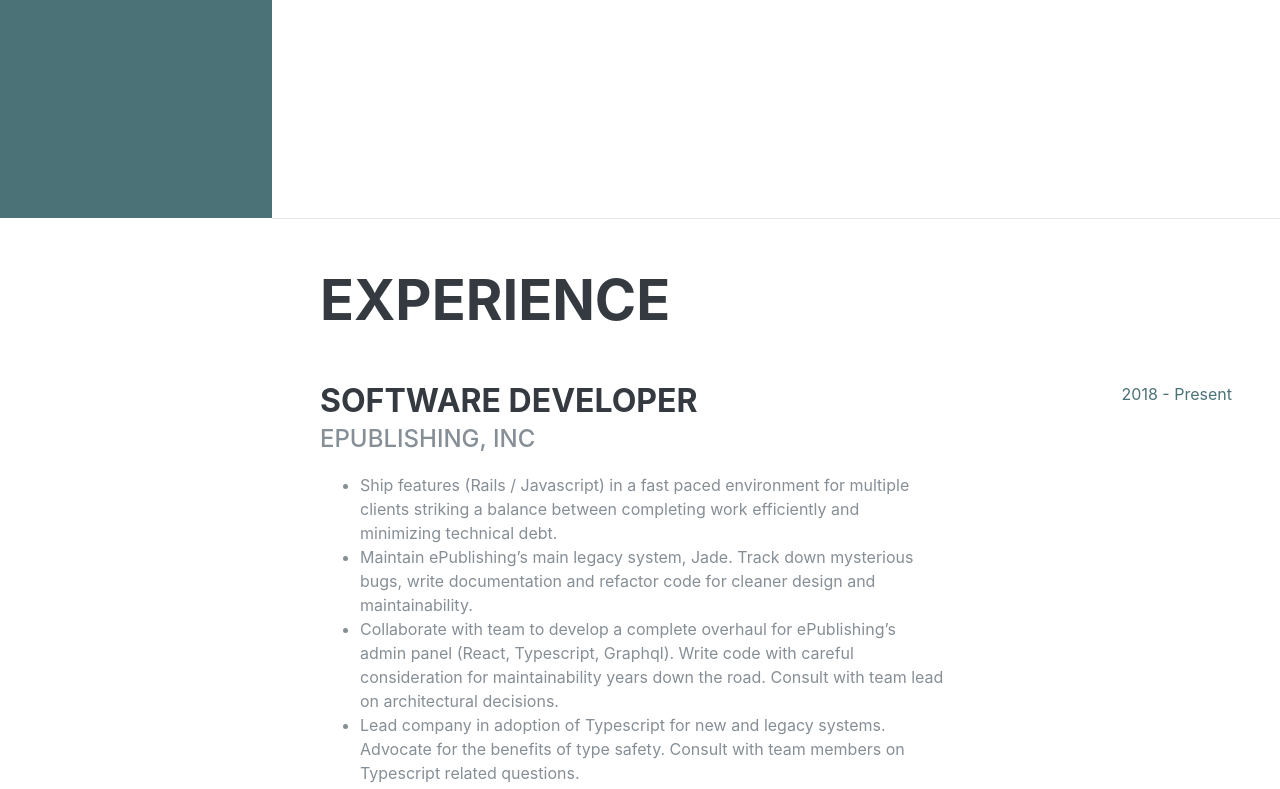
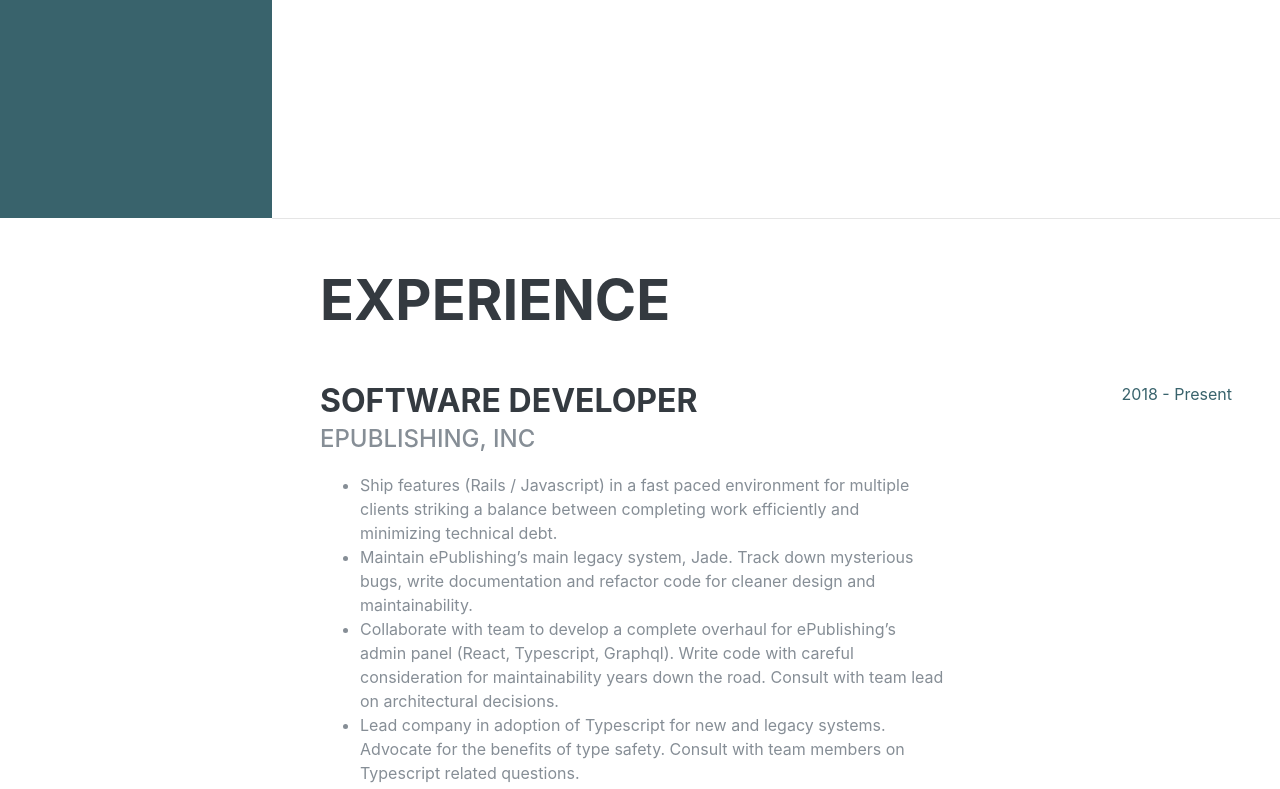
Before and after one commit to jstoebel/jstoebel_blog2, a Gatsby site: page / in a window 1280 px wide. Shown: the part 582-1371 px from the top of the page. Built offline with nearby package versions, Linux system fonts and the light colour scheme; Gatsby itself is replaced by a stand-in of ours; a web font is replaced by a local one.

Commit message:
color adds and GTC link

```diff
--- a/src/assets/sass/_bootstrap-overrides.scss
+++ b/src/assets/sass/_bootstrap-overrides.scss
@@ -7,10 +7,10 @@
 }
 
 a {
-  color: $primary;
+  color: $forest-green;
   &:hover,
   &:focus,
   &:active {
-    color: darken($primary, 15%);
+    color: darken($forest-green, 15%);
   }
 }
--- a/src/assets/sass/_variables.scss
+++ b/src/assets/sass/_variables.scss
@@ -21,9 +21,15 @@
 $red: #dc3545 !default;
 $orange: #bd5d38 !default;
 $yellow: #ffc107 !default;
-$green: #4B7277 !default;
 $teal: #000000 !default;
 $cyan: #17a2b8 !default;
+
+// my theme colors
+$green: #39636C !default;
+$forest-green: #454C20 !default;
+$brown: #282C00 !default;
+$sand: #8F7758 !default;
+$my-gray: #D3CDC0 !default;
 
 $primary: $green !default;
 $secondary: $gray-600 !default;
--- a/src/components/Values.js
+++ b/src/components/Values.js
@@ -10,6 +10,8 @@
 
     <h3>Take care of your humans</h3>
     <p>There is a prevailing narrative among developers that we are like Vulcans, perfectly logical and free from pesky emotions. In reality, emotions are at the core of the human existence -- they drive our basic neurological functions. If someone on your team is made to feel unworthy, unintelligent, unappreciated that has tangible consequences for your team. Its not something they can just "get over" or "grow a thicker skin" about. To say otherwise is to deny basic psychology. We are all responsible for taking care of our fellow humans.</p>
+
+    <p>Speaking of which, I am a co-panelist on the <a href="https://www.greaterthancode.com/">Greater Than Code Podcast</a>. Each week we delve into discussions surrounding the human side of tech.</p>
 
     <h3>Continuous Learner</h3>
     <p>Tech is changing fast. The people that make it are changing even faster. Whether its a new front end framework, a deployment tool, or your co-worker's favorite new TV show, we need to have the curiosity to absorb new knowledge and skills to adapt to a quickly changing world. Not because our boss told us to, or because we're chasing a bigger paycheck. Because we are genuinely curious. Because we have questions about the world that follow us around until we find the answers.</p>
```
